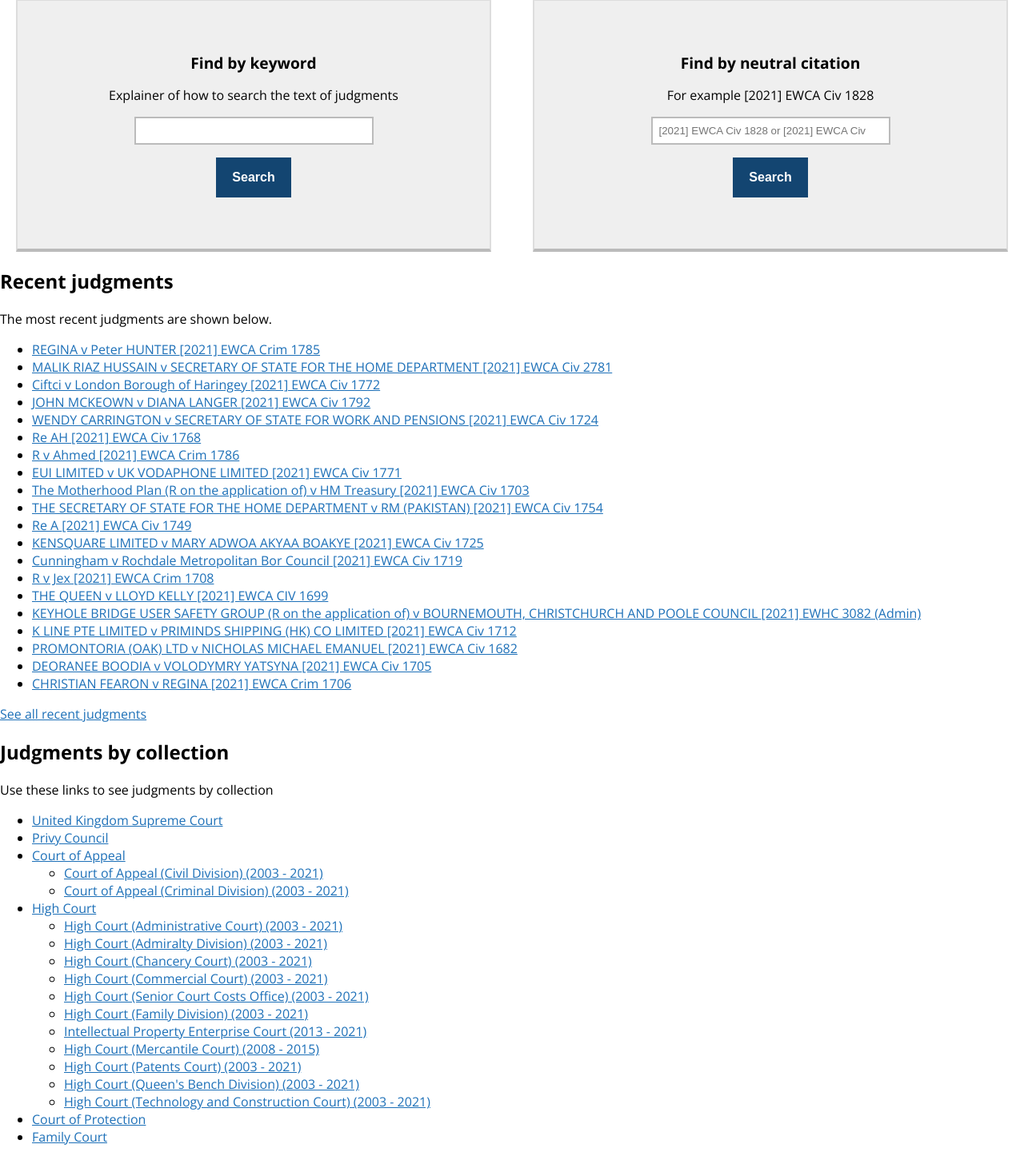
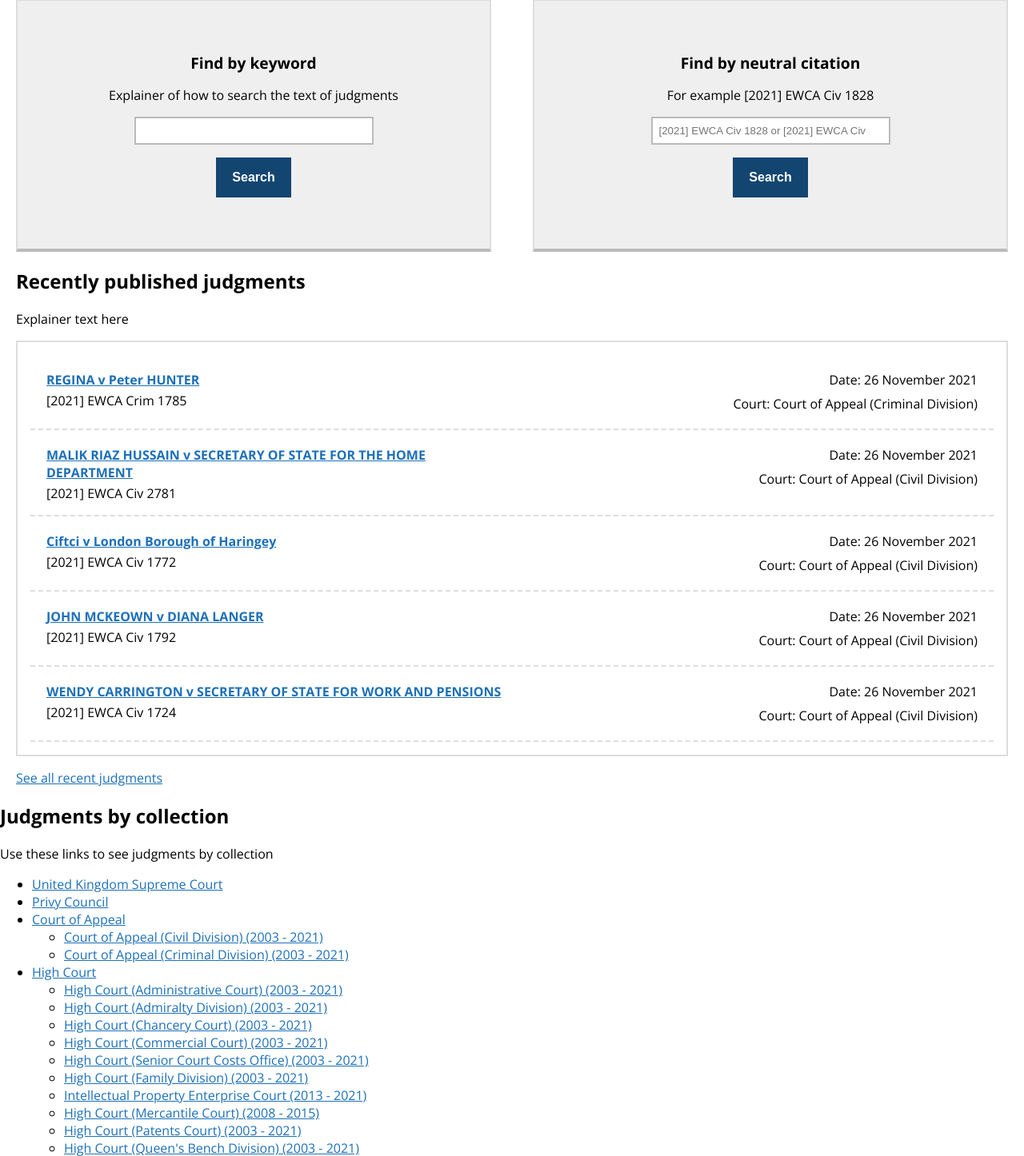
Before and after one commit to nationalarchives/ds-caselaw-frontend-prototype, a Flask app: page / in a window 1280 px wide. Shown: the part 313-1759 px from the top of the page at 80% size. Run offline with Flask 2, Linux system fonts and the light colour scheme; style sheets or scripts are compiled from the project's sources.

Commit message:
Update recent judgments

```diff
--- a/app/static/styles/src/includes/_breadcrumb.scss
+++ b/app/static/styles/src/includes/_breadcrumb.scss
@@ -39,7 +39,6 @@
         border-color: #505a5f;
       }
     }
-
   }
 
 
--- /dev/null
+++ b/app/static/styles/src/includes/_recent_judments.scss
@@ -0,0 +1,42 @@
+.recent-judgments {
+
+  &__container {
+    @include container
+  }
+
+  &__list {
+    border: 2px solid $color__grey;
+    padding: $spacer__unit;
+    list-style-type: none;
+  }
+
+  &__judgment {
+    display: flex;
+    justify-content: space-between;
+    padding: $spacer__unit;
+    border-bottom: 2px dashed $color__grey;
+
+    > span {
+      flex-basis: 50%;
+
+      > span {
+        padding: calc($spacer__unit / 4);
+      }
+    }
+  }
+
+  &__title {
+    display: block;
+    font-weight: bold;
+  }
+
+  &__date {
+    display: block;
+    text-align: right;
+  }
+
+  &__court {
+    display: block;
+    text-align: right;
+  }
+}
--- a/app/static/styles/src/main.scss
+++ b/app/static/styles/src/main.scss
@@ -4,6 +4,7 @@
 @import "includes/breadcrumb";
 @import "includes/service_introduction";
 @import "includes/search";
+@import "includes/recent_judments";
 @import "includes/links";
 @import "includes/phase_banner";
 @import "includes/header";
--- a/app/templates/includes/recent_judgments.html
+++ b/app/templates/includes/recent_judgments.html
@@ -1,19 +1,31 @@
 <div class="recent-judgments">
-    <h2>Recent judgments</h2>
-    <p>The most recent judgments are shown below.</p>
-    <ul class="recent-judgments">
+    <div class="recent-judgments__container">
+        <h2>Recently published judgments</h2>
+        <p>Explainer text here</p>
+        <ul class="recent-judgments__list">
             {% for item in recent_judgments %}
                 <li class="recent-judgments__judgment">
+                    <span>
+                        <span class="recent-judgments__title">
                             <a href="#">
-                <span class="recent-judgments__title">
                                 {{ item.title }}
+                            </a>
                         </span>
                         <span class="recent-judgments__neutralcitation">
                             {{ item.neutral_citation }}
                         </span>
-                </a>
+                    </span>
+                    <span>
+                        <span class="recent-judgments__date">
+                            Date: {{ item.date }}
+                        </span>
+                        <span class="recent-judgments__court">
+                            Court: {{ item.court }}
+                        </span>
+                    </span>
                 </li>
             {% endfor %}
         </ul>
         <p><a href="#">See all recent judgments</a></p>
     </div>
+</div>
--- a/content/recent_judgments.py
+++ b/content/recent_judgments.py
@@ -1,85 +1,33 @@
 recent_judgments = [
     {
         "title": "REGINA v Peter HUNTER",
-        "neutral_citation": "[2021] EWCA Crim 1785"
+        "neutral_citation": "[2021] EWCA Crim 1785",
+        "date": '26 November 2021',
+        "court": "Court of Appeal (Criminal Division)"
     },
     {
         "title": "MALIK RIAZ HUSSAIN v SECRETARY OF STATE FOR THE HOME DEPARTMENT",
-        "neutral_citation": "[2021] EWCA Civ 2781"
+        "neutral_citation": "[2021] EWCA Civ 2781",
+        "date": '26 November 2021',
+        "court": "Court of Appeal (Civil Division)"
     },
     {
         "title": "Ciftci v London Borough of Haringey",
-        "neutral_citation": "[2021] EWCA Civ 1772"
+        "neutral_citation": "[2021] EWCA Civ 1772",
+        "date": '26 November 2021',
+        "court": "Court of Appeal (Civil Division)"
     },
     {
         "title": "JOHN MCKEOWN v DIANA LANGER",
-        "neutral_citation": "[2021] EWCA Civ 1792"
+        "neutral_citation": "[2021] EWCA Civ 1792",
+        "date": '26 November 2021',
+        "court": "Court of Appeal (Civil Division)"
     },
     {
         "title": "WENDY CARRINGTON v SECRETARY OF STATE FOR WORK AND PENSIONS",
 
-        "neutral_citation": "[2021] EWCA Civ 1724"
-    },
-    {
-        "title": "Re AH",
-        "neutral_citation": "[2021] EWCA Civ 1768"
-    },
-    {
-        "title": "R v Ahmed",
-        "neutral_citation": "[2021] EWCA Crim 1786"
-    },
-    {
-        "title": "EUI LIMITED v UK VODAPHONE LIMITED",
-        "neutral_citation": "[2021] EWCA Civ 1771"
-    },
-    {
-        "title": "The Motherhood Plan (R on the application of) v HM Treasury",
-
-        "neutral_citation": "[2021] EWCA Civ 1703"
-    },
-    {
-        "title": "THE SECRETARY OF STATE FOR THE HOME DEPARTMENT v RM (PAKISTAN)",
-
-        "neutral_citation": "[2021] EWCA Civ 1754"
-    },
-    {
-        "title": "Re A",
-        "neutral_citation": "[2021] EWCA Civ 1749"
-    },
-    {
-        "title": "KENSQUARE LIMITED v MARY ADWOA AKYAA BOAKYE",
-        "neutral_citation": "[2021] EWCA Civ 1725"
-    },
-    {
-        "title": "Cunningham v Rochdale Metropolitan Bor Council",
-        "neutral_citation": "[2021] EWCA Civ 1719"
-    },
-    {
-        "title": "R v Jex",
-        "neutral_citation": "[2021] EWCA Crim 1708"
-    },
-    {
-        "title": "THE QUEEN v LLOYD KELLY",
-        "neutral_citation": "[2021] EWCA CIV 1699"
-    },
-    {
-        "title": "KEYHOLE BRIDGE USER SAFETY GROUP (R on the application of) v BOURNEMOUTH, CHRISTCHURCH AND POOLE COUNCIL",
-        "neutral_citation": "[2021] EWHC 3082 (Admin)"
-    },
-    {
-        "title": "K LINE PTE LIMITED v PRIMINDS SHIPPING (HK) CO LIMITED",
-        "neutral_citation": "[2021] EWCA Civ 1712"
-    },
-    {
-        "title": "PROMONTORIA (OAK) LTD v NICHOLAS MICHAEL EMANUEL",
-        "neutral_citation": "[2021] EWCA Civ 1682"
-    },
-    {
-        "title": "DEORANEE BOODIA v VOLODYMRY YATSYNA",
-        "neutral_citation": "[2021] EWCA Civ 1705"
-    },
-    {
-        "title": "CHRISTIAN FEARON v REGINA",
-        "neutral_citation": "[2021] EWCA Crim 1706"
+        "neutral_citation": "[2021] EWCA Civ 1724",
+        "date": '26 November 2021',
+        "court": "Court of Appeal (Civil Division)"
     }
 ]
```
Lines whose indentation alone changed are shown as unchanged.
